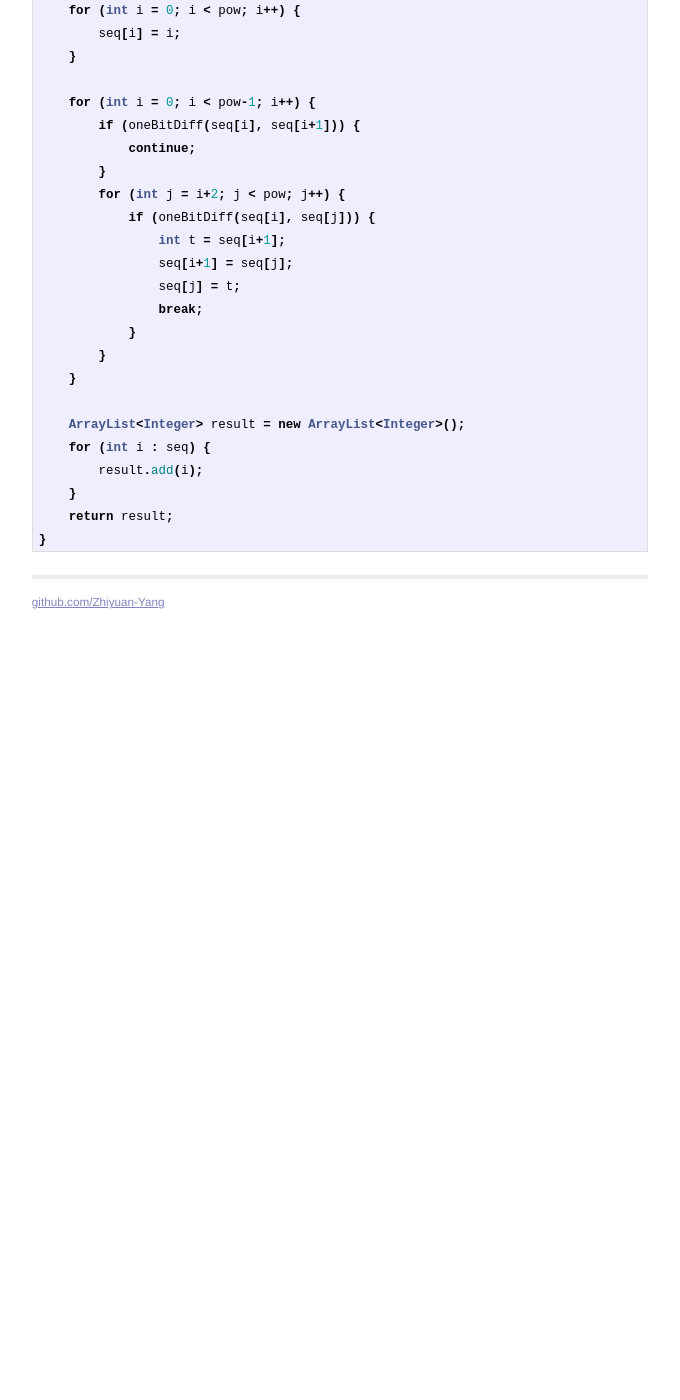
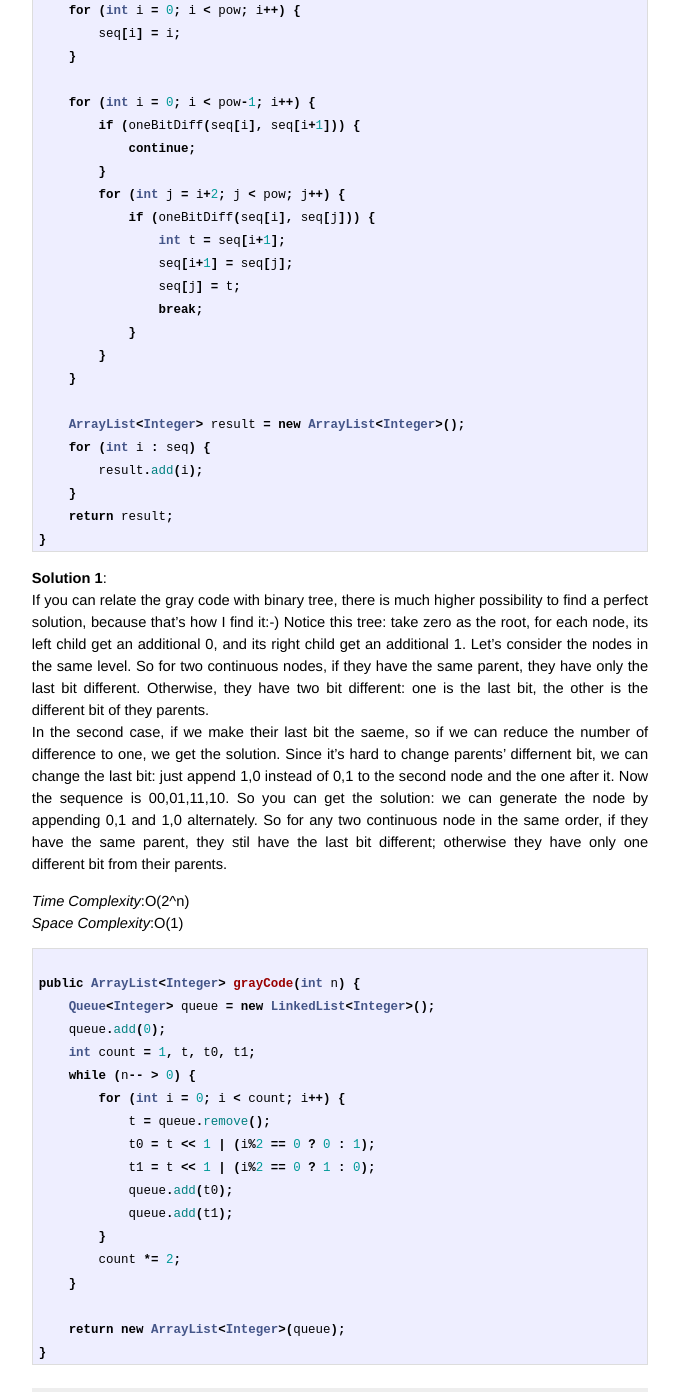
Before and after one commit to BugYang/LeetCode, a Jekyll site: the page built from _posts/2014-03-01-crack-the-leetcode-gray-code.md, in a window 1280 px wide and 1400 px high, scrolled down 2007 px. Shown: the whole window, without its empty margins (300-980 px from the left). Built offline with Jekyll 4.4.1, drawn with Linux system fonts in a browser that asks for light colours; Markdown is read by kramdown in place of the engine named in the settings; before the commit the page ends 2632 px from its top, so only the background shows below that.

Commit message:
add perfect solution for gray code problem

```diff
--- a/_posts/2014-03-01-crack-the-leetcode-gray-code.md
+++ b/_posts/2014-03-01-crack-the-leetcode-gray-code.md
@@ -112,3 +112,32 @@ public ArrayList<Integer> grayCode(int n) {
     return result;
 }
 {% endhighlight %}
+
+**Solution 1**:
+If you can relate the gray code with binary tree, there is much higher possibility to find a perfect solution, because that's how I find it:-) Notice this tree: take zero as the root, for each node, its left child get an additional 0, and its right child get an additional 1. Let's consider the nodes in the same level.
+    So for two continuous nodes, if they have the same parent, they have only the last bit different. Otherwise, they have two bit different: one is the last bit, the other is the different bit of they parents.
+In the second case, if we make their last bit the saeme, so if we can reduce the number of difference to one, we get the solution. Since it's hard to change parents' differnent bit, we can change the last bit: just append 1,0 instead of 0,1 to the second node and the one after it. Now the sequence is 00,01,11,10. So you can get the solution: we can generate the node by appending 0,1 and 1,0 alternately.
+    So for any two continuous node in the same order, if they have the same parent, they stil have the last bit different; otherwise they have only one different bit from their parents.
+
+*Time Complexity*:O(2^n)
+*Space Complexity*:O(1)
+
+{% highlight java %}
+public ArrayList<Integer> grayCode(int n) {
+    Queue<Integer> queue = new LinkedList<Integer>();
+    queue.add(0);
+    int count = 1, t, t0, t1;
+    while (n-- > 0) {
+        for (int i = 0; i < count; i++) {
+            t = queue.remove();
+            t0 = t << 1 | (i%2 == 0 ? 0 : 1);
+            t1 = t << 1 | (i%2 == 0 ? 1 : 0);
+            queue.add(t0);
+            queue.add(t1);
+        }
+        count *= 2;
+    }
+
+    return new ArrayList<Integer>(queue);
+}
+{% endhighlight %}
```
